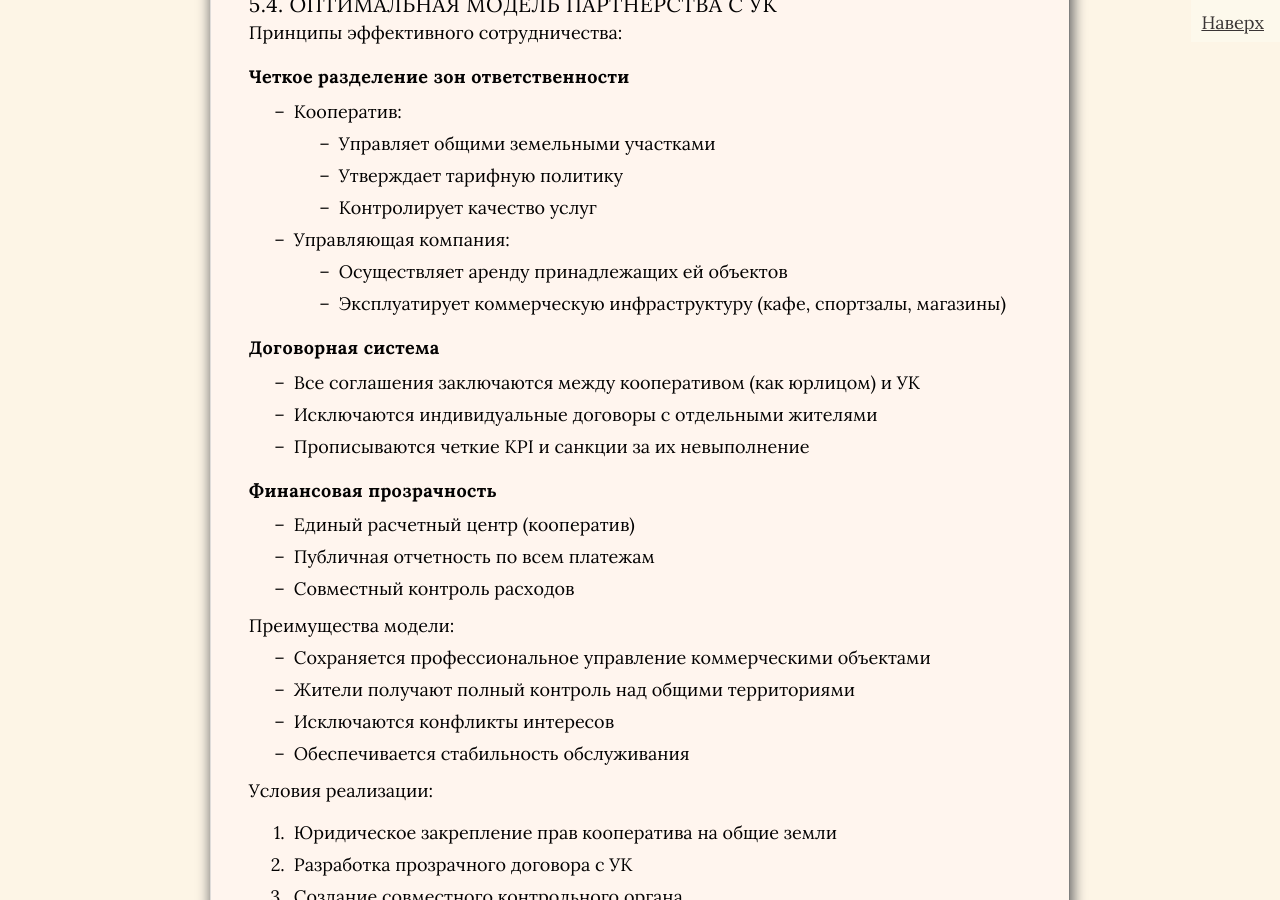
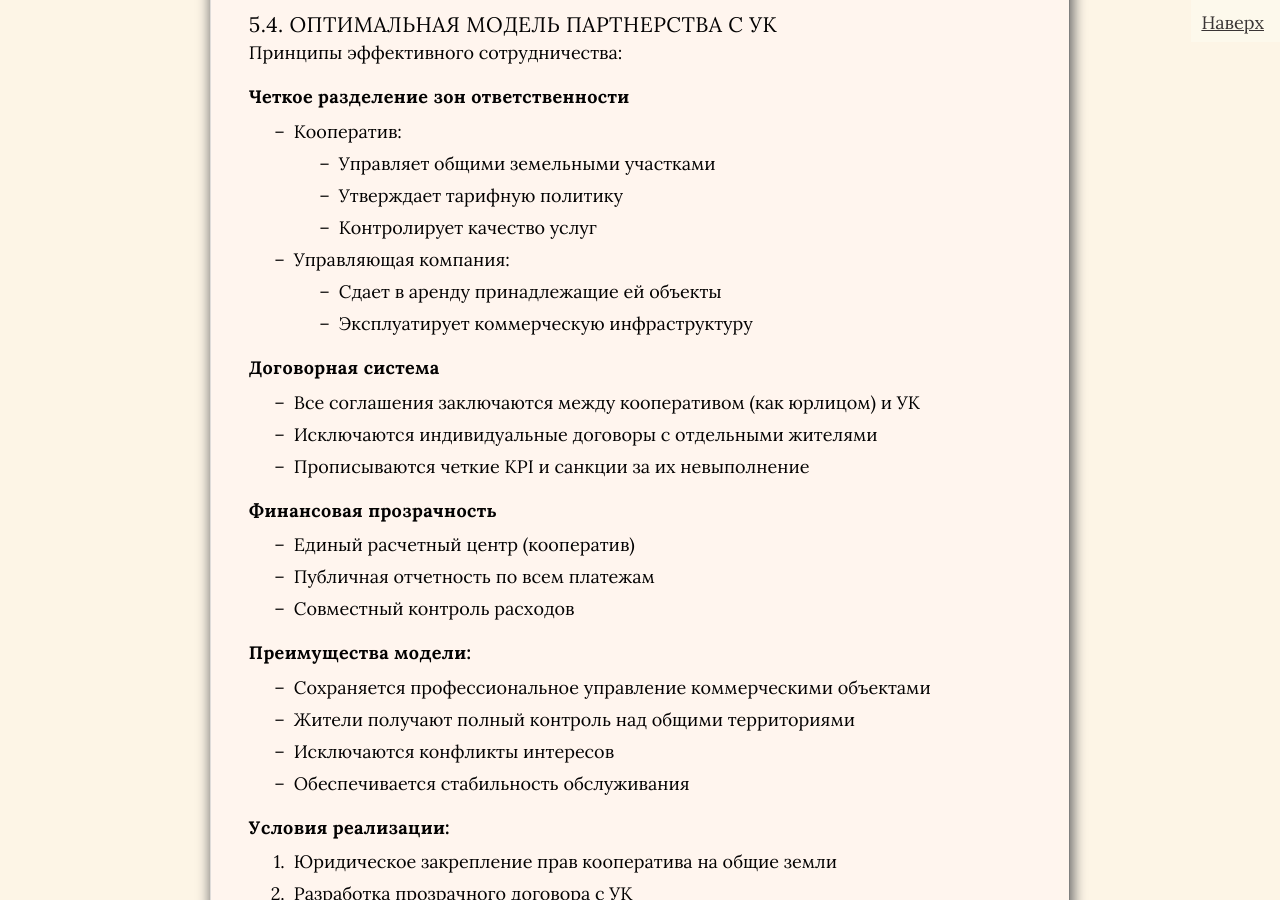
Before and after one commit to SergSi/land-use-art, a Jekyll site: the page built from _posts/2025-05-11-kpk.md, in a window 1280 px wide and 900 px high, scrolled down 17653 px. Built offline with Jekyll 4.4.1, drawn with Linux system fonts in a browser that asks for light colours; some web fonts are replaced; some of the changed lines change nothing that is shown; some of the changed text lies outside the part shown.

Commit message:
Update 2025-05-11-kpk.md

```diff
--- a/_posts/2025-05-11-kpk.md
+++ b/_posts/2025-05-11-kpk.md
@@ -459,17 +459,20 @@
    - Проверка правовых оснований для взимания платежей
    - Определение перечня обязательных услуг УК
 
-Рекомендации:
+*Рекомендации:*
+
 - Провести юридический аудит с привлечением специалиста по земельному праву
 - Запросить кадастровые выписки на все спорные объекты
 - Составить реестр договорных обязательств УК
 
-Важные нюансы:
+*Важные нюансы:*
+
 - При наличии у кооператива прав на земли общего пользования УК не может ограничивать доступ
 - Все платежи УК должны иметь четкое договорное обоснование
 - Отсутствие надлежащего оформления прав УК на инфраструктуру упрощает переговорную позицию кооператива
 
-Следующие шаги:
+*Следующие шаги:*
+
 1. Провести полный юридический анализ ситуации
 2. Документально зафиксировать все выявленные нарушения
 3. Разработать стратегию переговоров с УК
@@ -479,41 +482,41 @@
 ### 5.2. Стратегии взаимодействия с управляющей компанией
 
 #### А. Конструктивные переговоры
-1. Создание рабочей группы
-   - Формирование переговорной команды из представителей кооператива и УК
-   - Четкое определение круга обсуждаемых вопросов
+Создание рабочей группы
+- Формирование переговорной команды из представителей кооператива и УК
+- Четкое определение круга обсуждаемых вопросов
 
-2. Варианты сотрудничества
-   - Включение УК в состав кооператива на равных условиях
-   - Заключение ограниченного договора на обслуживание (для конкретных услуг)
-   - Разработка прозрачных механизмов взаимодействия
+Варианты сотрудничества
+- Включение УК в состав кооператива на равных условиях
+- Заключение ограниченного договора на обслуживание (для конкретных услуг)
+- Разработка прозрачных механизмов взаимодействия
 
 #### Б. Правовые механизмы воздействия
-1. Оспаривание договорных условий
-   - Подача претензий по необоснованным тарифам
-   - Требования о приведении договоров в соответствие с законодательством
+Оспаривание договорных условий
+- Подача претензий по необоснованным тарифам
+- Требования о приведении договоров в соответствие с законодательством
 
-2. Обращение в контролирующие органы
-   - Роспотребнадзор (качество услуг)
-   - Прокуратура (блокирование доступа)
-   - ФАС (злоупотребление доминирующим положением)
+Обращение в контролирующие органы
+- Роспотребнадзор (качество услуг)
+- Прокуратура (блокирование доступа)
+- ФАС (злоупотребление доминирующим положением)
 
-3. Судебные механизмы
-   - Иски о признании действий незаконными
-   - Требования о возмещении ущерба
+Судебные механизмы
+- Иски о признании действий незаконными
+- Требования о возмещении ущерба
 
 #### В. Экономические рычаги влияния
-1. Финансовое давление
-   - Приостановка платежей при невыполнении обязательств
-   - Создание альтернативных систем обслуживания
+Финансовое давление
+- Приостановка платежей при невыполнении обязательств
+- Создание альтернативных систем обслуживания
 
-2. Инфраструктурные решения
-   - Организация независимых входных групп
-   - Развитие собственной инфраструктуры
+Инфраструктурные решения
+- Организация независимых входных групп
+- Развитие собственной инфраструктуры
 
-3. Выкуп активов
-   - Переговоры о приобретении объектов УК
-   - Поэтапный переход прав собственности
+Выкуп активов
+- Переговоры о приобретении объектов УК
+- Поэтапный переход прав собственности
 
 *Рекомендация*: Начинать с переговорного процесса, постепенно усиливая давление при отсутствии конструктивного диалога. Все действия должны быть документально обоснованы и согласованы с юристами.
 
@@ -581,8 +584,8 @@
   * Утверждает тарифную политику
   * Контролирует качество услуг
 - Управляющая компания:
-  * Осуществляет аренду принадлежащих ей объектов
-  * Эксплуатирует коммерческую инфраструктуру (кафе, спортзалы, магазины)
+  * Сдает в аренду принадлежащие ей объекты
+  * Эксплуатирует коммерческую инфраструктуру
 
 #### Договорная система
 
@@ -596,13 +599,15 @@
 - Публичная отчетность по всем платежам
 - Совместный контроль расходов
 
-Преимущества модели:
+#### Преимущества модели:
+
 - Сохраняется профессиональное управление коммерческими объектами
 - Жители получают полный контроль над общими территориями
 - Исключаются конфликты интересов
 - Обеспечивается стабильность обслуживания
 
-Условия реализации:
+#### Условия реализации:
+
 1. Юридическое закрепление прав кооператива на общие земли
 2. Разработка прозрачного договора с УК
 3. Создание совместного контрольного органа
@@ -612,7 +617,7 @@
 
 
 
-Вывод
+*Вывод*
 
 Главное — не конфликтовать, а системно менять правила игры. Если УК ведет себя агрессивно, нужно использовать правовые и экономические рычаги. Если готова к диалогу — можно найти компромисс. В любом случае, кооператив должен закрепить контроль над общими землями, иначе УК сохранит рычаги давления.
 
@@ -694,7 +699,7 @@
 
 | **Услуга**            | **Как реализуется**                                          |
 | --------------------- | ------------------------------------------------------------ |
-| Слесарь/водопроводчик | Чинит трубы, краны, сантехнику у соседей за символическую плату или в обмен на услуги. |
+| Слесарь/водопроводчик | Чинит трубы, краны, сантехнику у соседей.                    |
 | Воспитатель детей     | Организует детскую группу в поселке, родители по очереди помогают. |
 | Косметолог/парикмахер | Принимает на дому или в кооперативном помещении за минимальную плату. |
 | Продавец в магазине   | Кооператив открывает свой магазин, пайщики работают посменно. |
@@ -813,10 +818,10 @@
 
 Кооператив вправе использовать землю для предпринимательской деятельности, если это соответствует уставным целям (ст. 5):
 
-1. Сдача в аренду третьим лицам.
-2. Строительство коммерческих объектов (магазины, сервисы для пайщиков).
-3. Сельхозпроизводство с последующей продажей продукции.
-4. Участие в хозяйственных обществах (например, создание ООО для управления землей).
+- Сдача в аренду третьим лицам.
+- Строительство коммерческих объектов (магазины, сервисы для пайщиков).
+- Сельхозпроизводство с последующей продажей продукции.
+- Участие в хозяйственных обществах (например, создание ООО для управления землей).
 
 Ограничения:
 
```
